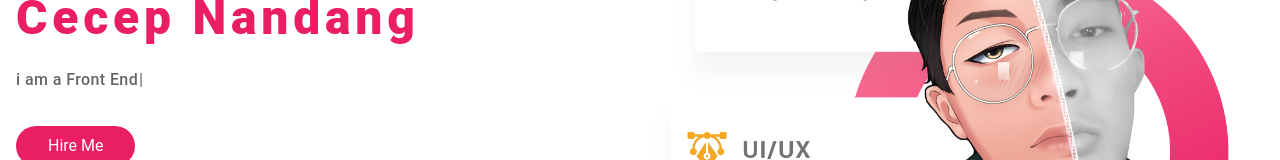
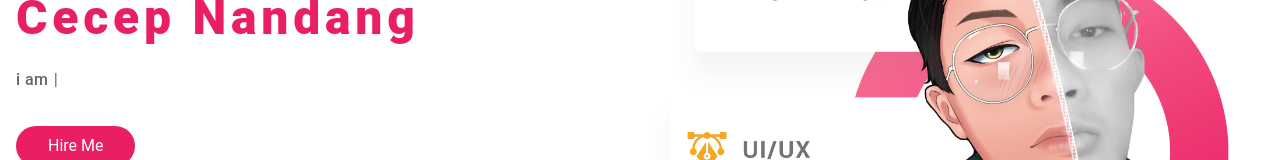
Before and after one commit to cecepns/myportfolio, a Next.js app: page / in a window 1280 px wide. Shown: the part 214-374 px from the top of the page. Built offline with nearby package versions, Linux system fonts and the light colour scheme.

Commit message:
fix text

```diff
--- a/components/aboutme.js
+++ b/components/aboutme.js
@@ -23,7 +23,7 @@ function AboutMe() {
                             <Typewriter
                                 options={{
                                 strings: [
-                                    'i am a Front End web developer',
+                                    'i am a Front End developer',
                                     'Graphic designer',
                                     'UI/UX Designer',
                                     'Motion Grapher',
```
